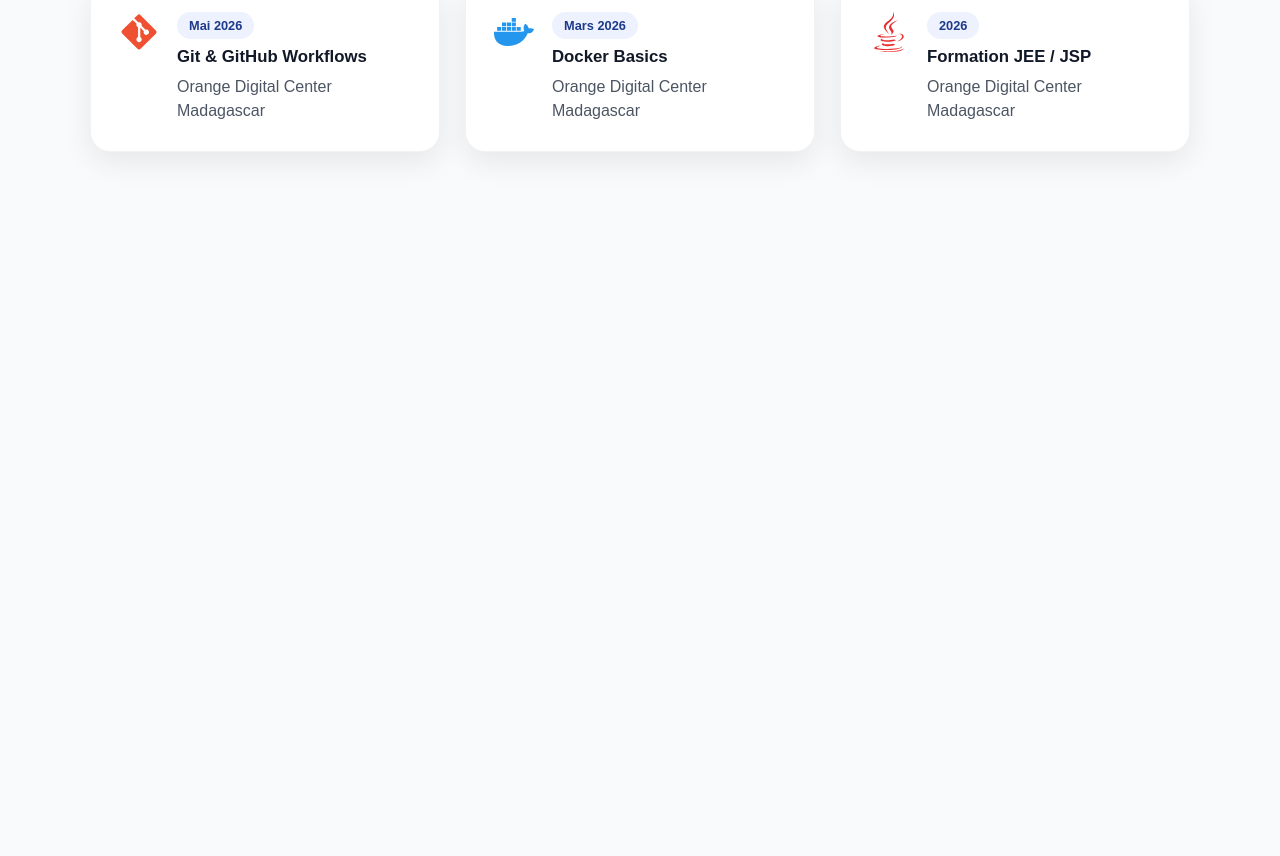
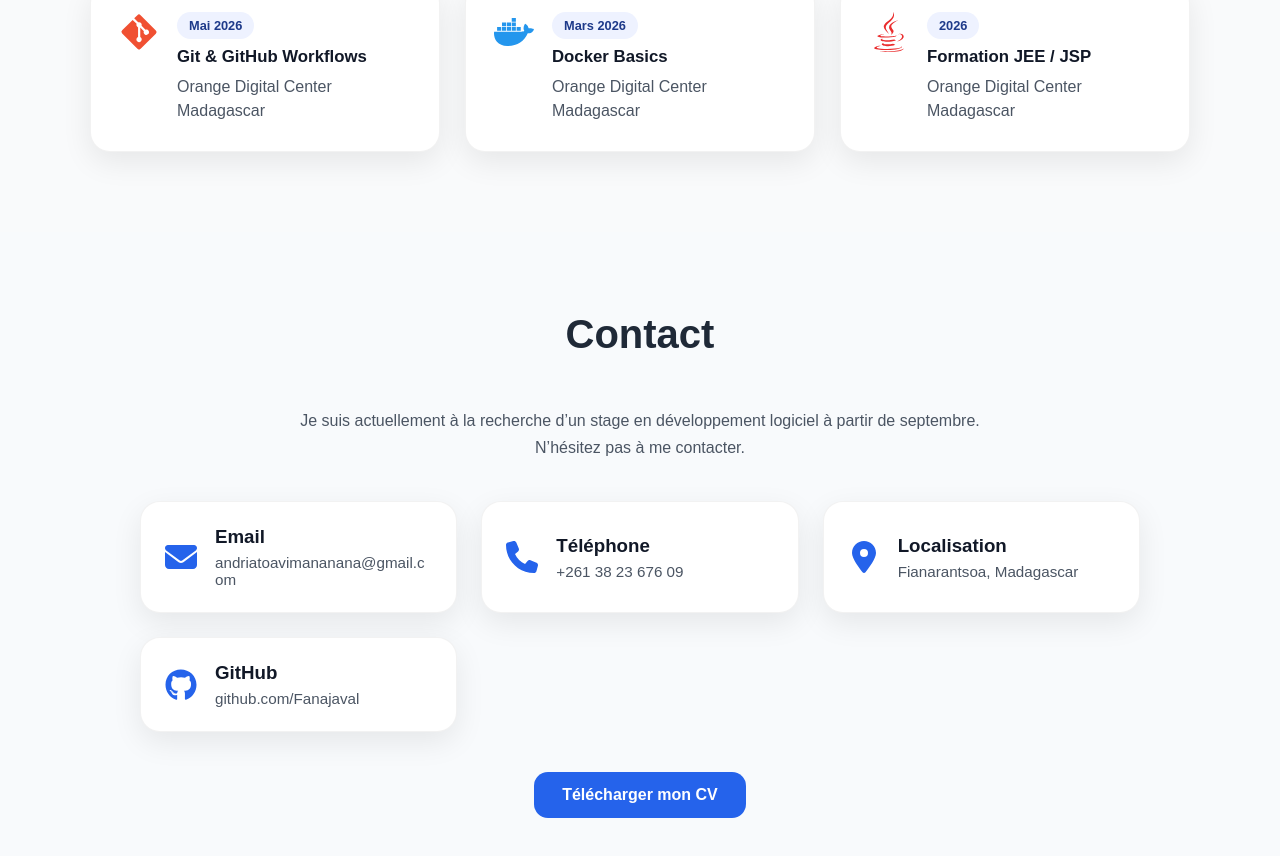
Before and after one commit to Fanajaval/mon-portfolio, a React app: page / in a window 1280 px wide. Shown: the part 6499-7355 px from the top of the page. Before the commit the page ends 6731 px from the top, so only its background shows below. Built offline with nearby package versions, Linux system fonts and the light colour scheme; the HTML template or start-up script is replaced by a standard one.

Commit message:
section contact

```diff
--- a/src/App.jsx
+++ b/src/App.jsx
@@ -6,6 +6,7 @@ import {FaJava} from  "react-icons/fa6";
 import Projects from "./components/Projects";
 import Education  from "./components/Education";
 import Certifications from "./components/Certifications";
+import Contact from "./components/Contact";
 
 function App(){
   return (
@@ -18,6 +19,7 @@ function App(){
       <Projects/>
       <Education/>
       <Certifications/>
+      <Contact/>
     </>
   );
 }
--- /dev/null
+++ b/src/components/Contact.jsx
@@ -0,0 +1,101 @@
+import {
+  FaEnvelope,
+  FaPhone,
+  FaLocationDot,
+  FaGithub,
+} from "react-icons/fa6";
+
+import "../styles/Contact.css";
+
+function Contact() {
+  return (
+    <section className="contact" id="contact">
+
+      <h2 className="section-title">
+        Contact
+      </h2>
+
+      <p className="contact-intro">
+        Je suis actuellement à la recherche d’un stage en développement logiciel
+        à partir de septembre. N’hésitez pas à me contacter.
+      </p>
+
+      <div className="contact-grid">
+
+        {/* Email */}
+        <a
+          href="mailto:andriatoavimanana@gmail.com"
+          className="contact-card"
+        >
+          <FaEnvelope className="contact-icon" />
+
+          <div>
+            <h3>Email</h3>
+            <p>andriatoavimananana@gmail.com</p>
+          </div>
+        </a>
+
+
+        {/* Téléphone */}
+        <a
+          href="tel:+261382367609"
+          className="contact-card"
+        >
+          <FaPhone className="contact-icon" />
+
+          <div>
+            <h3>Téléphone</h3>
+            <p>+261 38 23 676 09</p>
+          </div>
+        </a>
+
+
+        {/* Localisation */}
+        <div className="contact-card">
+
+          <FaLocationDot className="contact-icon" />
+
+          <div>
+            <h3>Localisation</h3>
+            <p>Fianarantsoa, Madagascar</p>
+          </div>
+
+        </div>
+
+
+        {/* GitHub */}
+        <a
+          href="https://github.com/Fanajaval"
+          target="_blank"
+          rel="noopener noreferrer"
+          className="contact-card"
+        >
+          <FaGithub className="contact-icon" />
+
+          <div>
+            <h3>GitHub</h3>
+            <p>github.com/Fanajaval</p>
+          </div>
+        </a>
+
+      </div>
+
+
+      {/* Bouton CV */}
+      <div className="cv-container">
+
+        <a
+          href="/cv.pdf"
+          download
+          className="cv-button"
+        >
+          Télécharger mon CV
+        </a>
+
+      </div>
+
+    </section>
+  );
+}
+
+export default Contact;
--- /dev/null
+++ b/src/styles/Contact.css
@@ -0,0 +1,90 @@
+.contact {
+  padding: 80px 20px;
+  background: #f8fafc;
+}
+
+.contact-intro {
+  max-width: 700px;
+  margin: 20px auto 40px;
+  text-align: center;
+  color: #4b5563;
+  line-height: 1.7;
+}
+
+.contact-grid {
+  max-width: 1000px;
+  margin: auto;
+  display: grid;
+  grid-template-columns: repeat(
+    auto-fit,
+    minmax(280px, 1fr)
+  );
+  gap: 24px;
+}
+
+.contact-card {
+  background: white;
+  border-radius: 20px;
+  padding: 24px;
+  display: flex;
+  align-items: center;
+  gap: 18px;
+  text-decoration: none;
+  color: inherit;
+  border: 1px solid rgba(0,0,0,0.05);
+  box-shadow: 0 10px 30px rgba(0,0,0,0.08);
+  transition: transform 0.3s ease, box-shadow 0.3s ease;
+}
+
+.contact-card:hover {
+  transform: translateY(-5px);
+  box-shadow: 0 18px 40px rgba(0,0,0,0.12);
+}
+
+.contact-icon {
+  font-size: 2rem;
+  color: var(--primary-color);
+  flex-shrink: 0;
+}
+
+.contact-card h3 {
+  margin-bottom: 6px;
+  color: #111827;
+}
+
+.contact-card p {
+  color: #4b5563;
+  font-size: 0.95rem;
+  word-break: break-word;
+}
+
+.cv-container {
+  text-align: center;
+  margin-top: 40px;
+}
+
+.cv-button {
+  display: inline-block;
+  background: var(--primary-color);
+  color: white;
+  text-decoration: none;
+  padding: 14px 28px;
+  border-radius: 14px;
+  font-weight: 600;
+  transition: background 0.3s ease, transform 0.3s ease;
+}
+
+.cv-button:hover {
+  background: #1d4ed8;
+  transform: translateY(-2px);
+}
+
+@media (max-width: 768px) {
+  .contact {
+    padding: 60px 16px;
+  }
+
+  .contact-card {
+    padding: 20px;
+  }
+}
```
Also changed, not shown: 1 other file (tests, documents, lock files or other folders).
